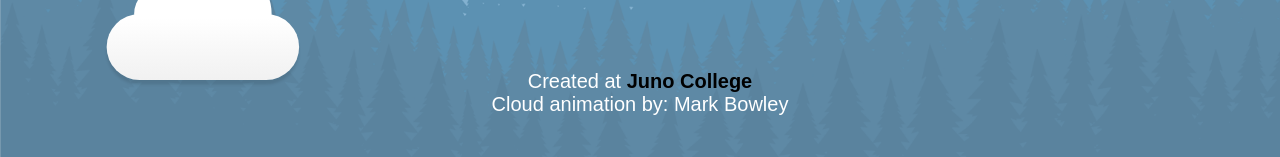
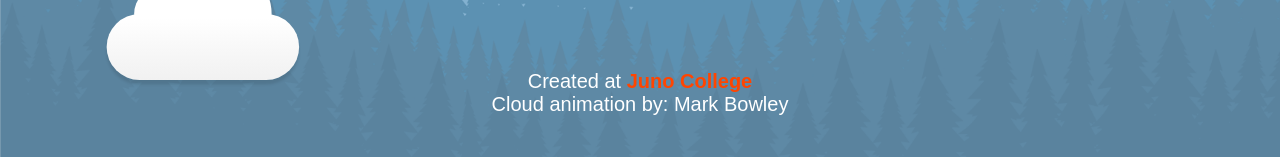
Before and after one commit to Koki001/stojancoVasileskiProjectThree, a React (Create React App) app: page / in a window 1280 px wide. In both pictures the pointer is over the link "Juno College". Shown: the part 643-800 px from the top of the page. Built offline with nearby package versions, Linux system fonts and the light colour scheme.

Commit message:
hover effect on link

```diff
--- a/src/App.css
+++ b/src/App.css
@@ -255,6 +255,9 @@ footer a {
     font-weight: bolder;
     color: black;
 }
+footer a:hover {
+    color: orangered;
+}
 
 @keyframes blink {
 	0% {opacity: 0}
```
